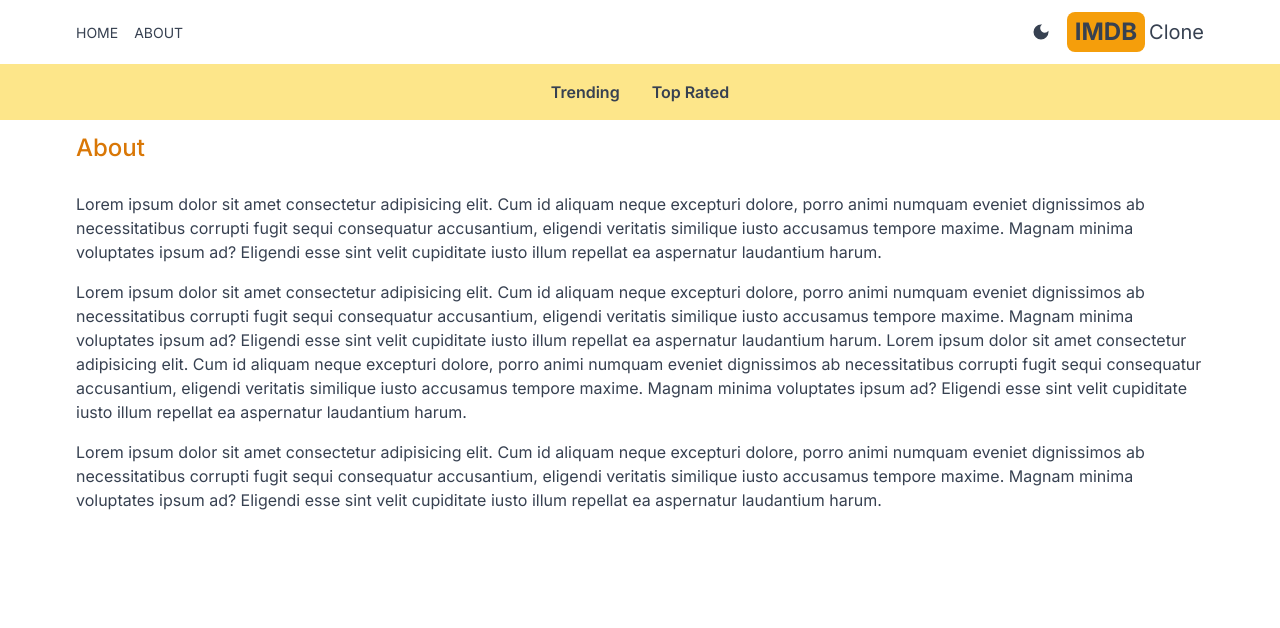
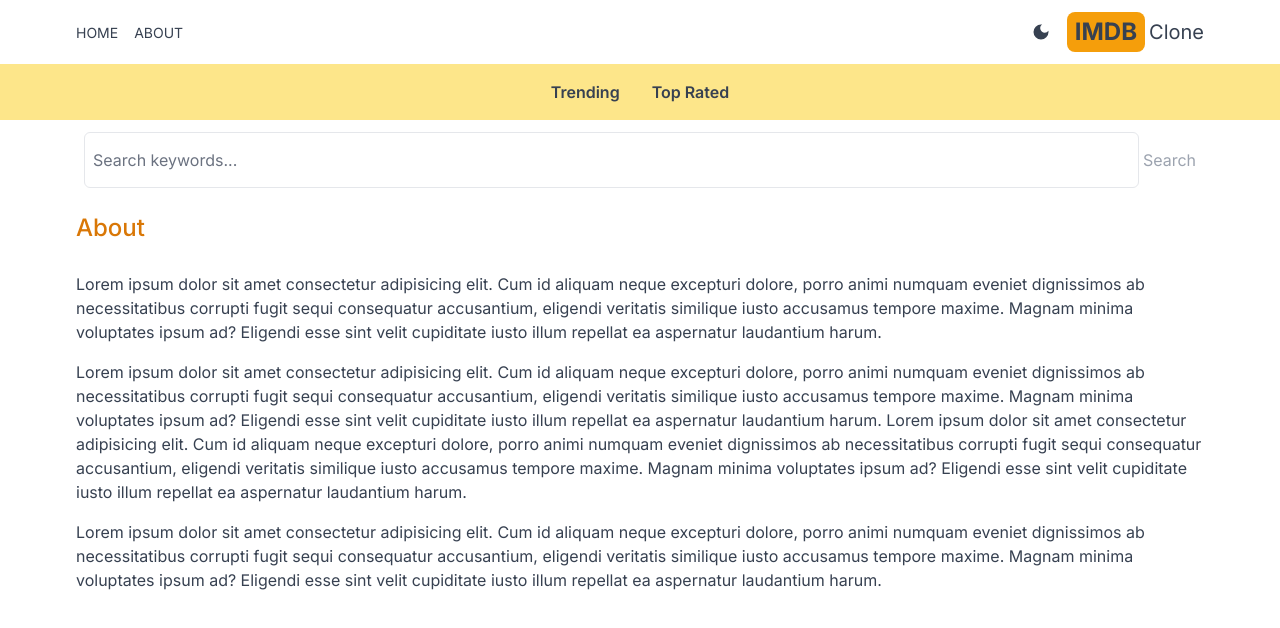
Before and after one commit to HadeerMagdy17/IMDB-next-app, a Next.js app: page /about in a window 1280 px wide. Shown: the top 628 px of the page. Built offline with nearby package versions, Linux system fonts and the light colour scheme.

Commit message:
add search box

```diff
--- /dev/null
+++ b/src/app/components/SearchBox.jsx
@@ -0,0 +1,33 @@
+'use client';
+
+import { useState } from 'react';
+import { useRouter } from 'next/navigation';
+
+export default function SearchBox() {
+  const [search, setSearch] = useState('');
+  const router = useRouter();
+  const handleSubmit = (e) => {
+    e.preventDefault();
+    router.push(`/search/${search}`);
+  };
+  return (
+    <form
+      className='flex justify-between px-5 max-w-6xl mx-auto'
+      onSubmit={handleSubmit}
+    >
+      <input
+        type='text'
+        placeholder='Search keywords...'
+        className='w-full h-14 border p-2 my-3 mr-1 rounded-md placeholder-gray-500 outline-none bg-transparent flex-1'
+        value={search}
+        onChange={(e) => setSearch(e.target.value)}
+      />
+      <button
+        className='text-amber-600 disabled:text-gray-400'
+        disabled={search === ''}
+      >
+        Search
+      </button>
+    </form>
+  );
+}
--- a/src/app/layout.js
+++ b/src/app/layout.js
@@ -3,6 +3,7 @@
 import Header from "./components/Header";
 import Providers from "./Providers";
 import Navbar from "./components/Navbar";
+import SearchBox from "./components/SearchBox";
 
 const inter = Inter({ subsets: ["latin"] });
 
@@ -18,6 +19,7 @@
         <Providers>
           <Header />
           <Navbar/>
+          <SearchBox/>
           {children}
         </Providers>
       </body>
--- /dev/null
+++ b/src/app/search/[searchTerm]/page.jsx
@@ -0,0 +1,19 @@
+import Results from "@/app/components/Results";
+
+
+export default async function SearchPage({ params }) {
+  const seachTerm = params.searchTerm;
+  const res = await fetch(
+    `https://api.themoviedb.org/3/search/movie?api_key=${process.env.API_KEY}&query=${seachTerm}&language=en-US&page=1&include_adult=false`
+  );
+  const data = await res.json();
+  const results = data.results;
+  return (
+    <div>
+      {results &&
+        results.length ===
+        <h1 className='text-center pt-6'>No results found</h1>}
+      {results && <Results results={results} />}
+    </div>
+  );
+}
```
